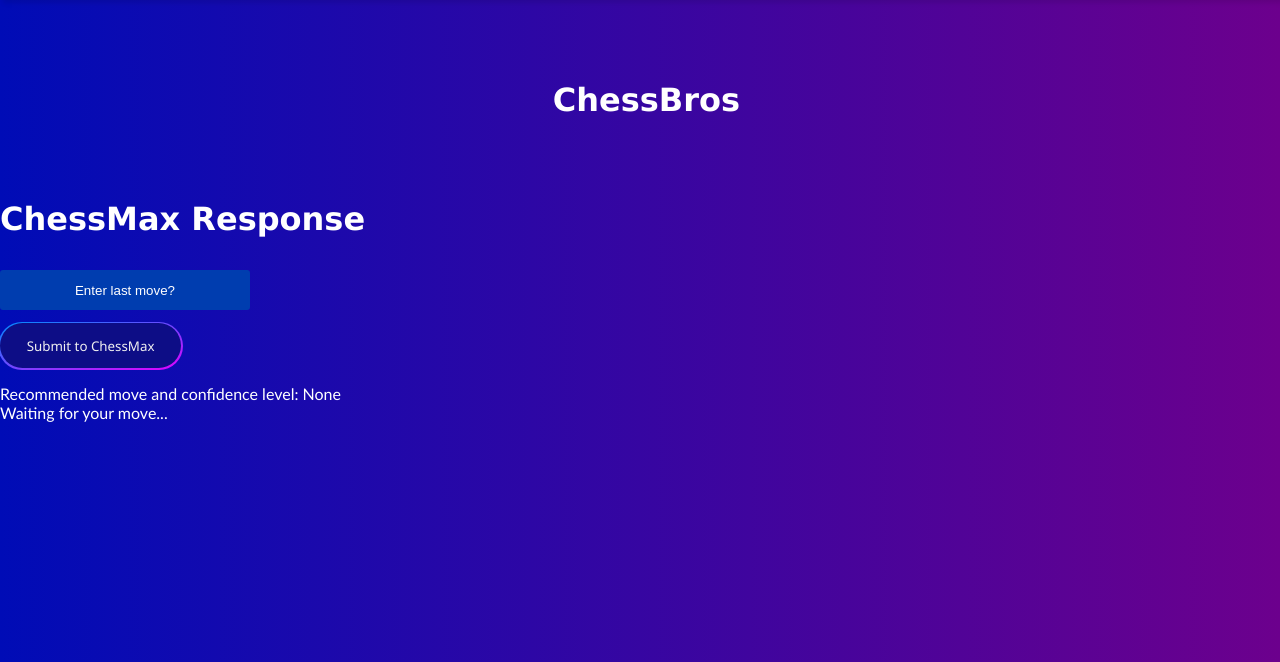
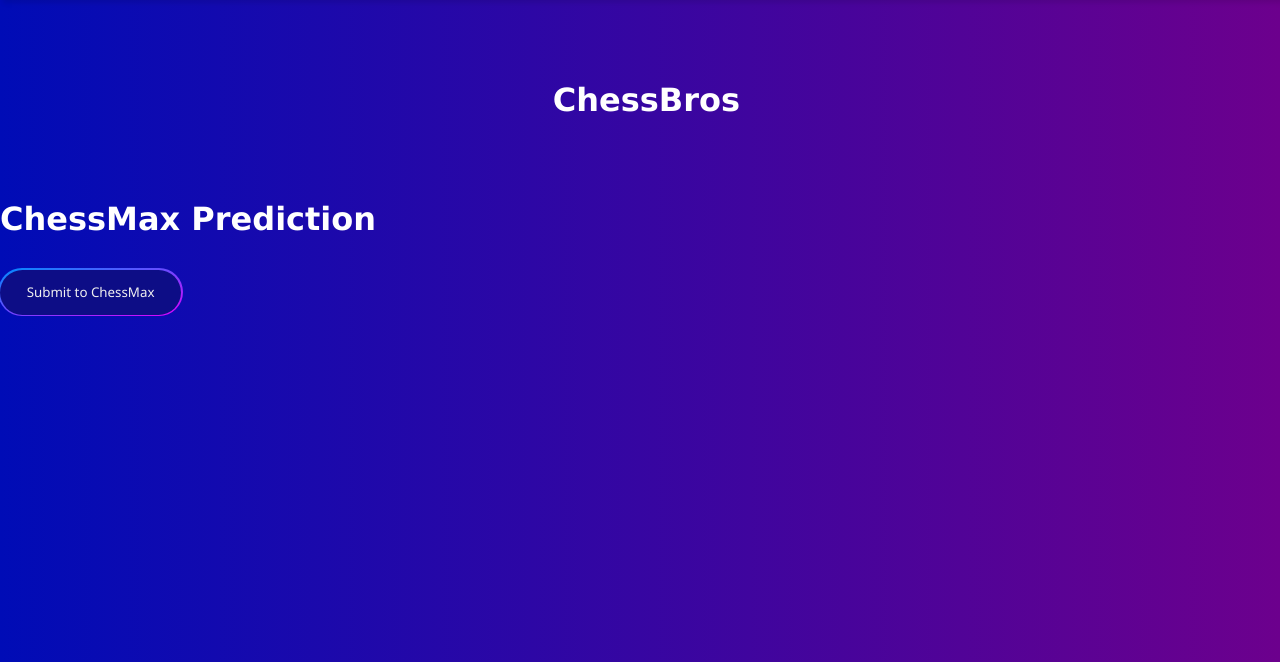
Before and after one commit to Cathedral-DevOps/CHESS, a Flask app: page / in a window 1280 px wide. Shown: the part 50-712 px from the top of the page. Run offline with Flask 3, Linux system fonts and the light colour scheme.

Commit message:
modified:   static/style.css 	modified:   templates/index.html PRAISED BE OUR LORD JESUS CHRIST, KING OF KINGS, LORD OF LORDS

```diff
--- a/static/style.css
+++ b/static/style.css
@@ -81,23 +81,3 @@ button:hover {
     40px 0 100px #008cffbd,
     -40px 0 100px #e100ffb6;
 }
-input {
-  border: none;
-  -webkit-appearance: none;
-  -ms-appearance: none;
-  -moz-appearance: none;
-  appearance: none;
-  background: #003daf;
-  border-radius: 3px;
-  width: 250px;
-  height: 40px;
-  outline: none;
-}
-input:focus::placeholder {
-  color: transparent;
-}
-input::placeholder {
-  color: #ffffff;
-  text-align: center;
-  transition: color 0.25s ease;
-}
--- a/templates/index.html
+++ b/templates/index.html
@@ -14,7 +14,10 @@
       name="keywords"
       content="Chess, AI, ChessBros, Chess Companion, Chess Moves"
     />
-    <link rel="stylesheet" href="{{ url_for('static', filename='style.css') }}" />
+    <link
+      rel="stylesheet"
+      href="{{ url_for('static', filename='style.css') }}"
+    />
   </head>
   <body
     style="
@@ -90,7 +93,7 @@
           Verdana, sans-serif;
       "
     >
-      ChessMax Response
+      ChessMax Prediction
     </h1>
     <!-- Python inserts the variable here -->
     <p
@@ -102,28 +105,15 @@
           &quot;Trebuchet MS&quot;, sans-serif;
       "
       id="aiResponse"
-    >
-    </p>
+    ></p>
 
     <form
       style="text-align: flex-start; margin-top: 1em; margin-bottom: 1em"
       id="chessForm"
     >
-      <input
-        type="text"
-        id="lastmove"
-        name="lastmove"
-        placeholder="Enter last move?"
-      />
       <button id="moveButton" type="submit" style="margin-top: 1em">
         Submit to ChessMax
       </button>
     </form>
-    <p style="text-align: flex-start; color: white; font-family: 'Gill Sans', sans-serif;">
-    Recommended move and confidence level: {{content}} <br />
-    <span id="aiResponse">Waiting for your move...</span>
-    </p>
-
-    </script>
   </body>
 </html>
```
